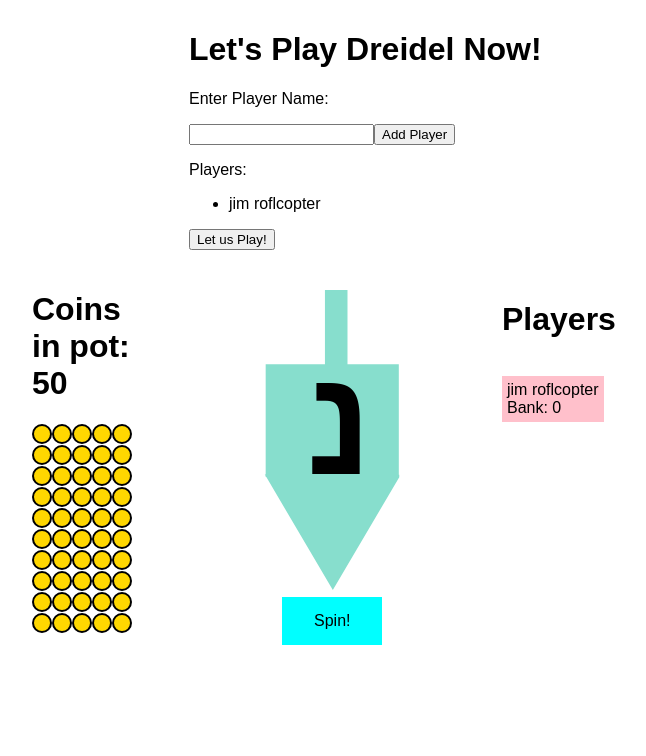
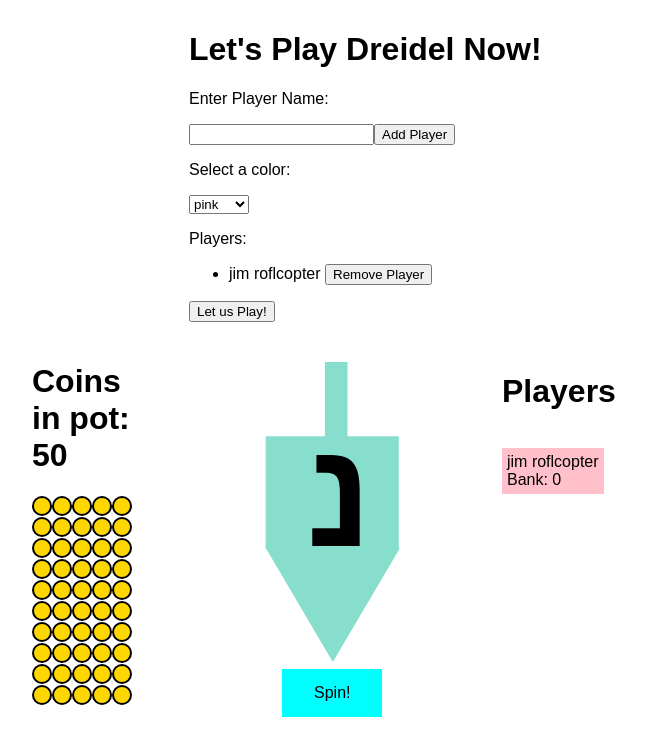
Before and after one commit to leifdroms/dreidel, a React (Create React App) app: page / in a window 1280 px wide. Shown: the top 756 px of the page, without its empty margins (269-915 px from the left). Built offline with nearby package versions, Linux system fonts and the light colour scheme.

Commit message:
interim commit

```diff
--- a/src/App.jsx
+++ b/src/App.jsx
@@ -8,20 +8,40 @@ import './App.css';
 class App extends React.Component {
   constructor(props) {
     super(props);
+    this.addPlayer = this.addPlayer.bind(this);
+    this.removePlayer = this.removePlayer.bind(this);
     this.state = {
       players: [{ playerName: 'jim roflcopter', bank: 0, color: 'pink' }],
       hebrewLetter: 'נ',
       pot: 50,
-      newGame: true,
+      newGame: true
     };
   }
+
+  addPlayer(player,color){
+    let players = this.state.players.slice();
+    players.push({playerName: player,bank:0,color:color})
+    this.setState({players: players});
+  }
+
+  removePlayer(player){
+    let players = this.state.players.slice();
+    players = players.filter(function(e) { return e.playerName !== player })
+    this.setState({players: players});
+  }
+
+
   render() {
     return (
       <div>
 
         <div className="centeredText">
           <h1 className="App-title">Let's Play Dreidel Now!</h1>
-          <Newgame newGame={this.state.newGame} players={this.state.players}/>
+          <Newgame newGame={this.state.newGame} players={this.state.players}
+          addPlayer={this.addPlayer}
+          removePlayer={this.removePlayer}
+          colors={['pink','purple','red','blue','green','teal']}
+          />
         </div>
         <div className="centered">
           <Dreidel className="centered" hebrewLetter={this.state.hebrewLetter} />
--- a/src/components/newgame/newgame.jsx
+++ b/src/components/newgame/newgame.jsx
@@ -2,13 +2,6 @@ import React from 'react';
 import '../../App.css';
 import './newgame.css';
 // import Players from './players';
-
-function addPlayer(playerName) {
-  function newFunction() {
-    alert(`Hello ${playerName}`);
-  }
-  newFunction();
-}
 
 class Newgame extends React.Component {
   render() {
@@ -17,9 +10,16 @@ class Newgame extends React.Component {
     return (
       <div className="popup overlay">
         <p>Enter Player Name: </p>
-        <input ref="playerName"/><button onClick={() => {addPlayer(this.refs.playerName.value) }}>Add Player</button>
+        <input ref="playerName"/><button onClick={() => this.props.addPlayer(this.refs.playerName.value,this.refs.color.value) }>Add Player</button>
+        <p>Select a color:</p>
+        <select ref="color">
+         {this.props.colors.map(color => <option value={color}>{color}</option>)}
+
+        </select>
         <p>Players:</p>
-       <ul>{this.props.players.map((listValue => <li> {listValue.playerName} </li>))}</ul>
+       <ul>{this.props.players.map((listValue => <li> {listValue.playerName} <button onClick={() => this.props.removePlayer(listValue.playerName)}>Remove Player</button>
+
+       </li>))}</ul>
         <button>Let us Play!</button>
       </div>
     );
```
Also changed, not shown: 1 other file (tests, documents, lock files or other folders).
